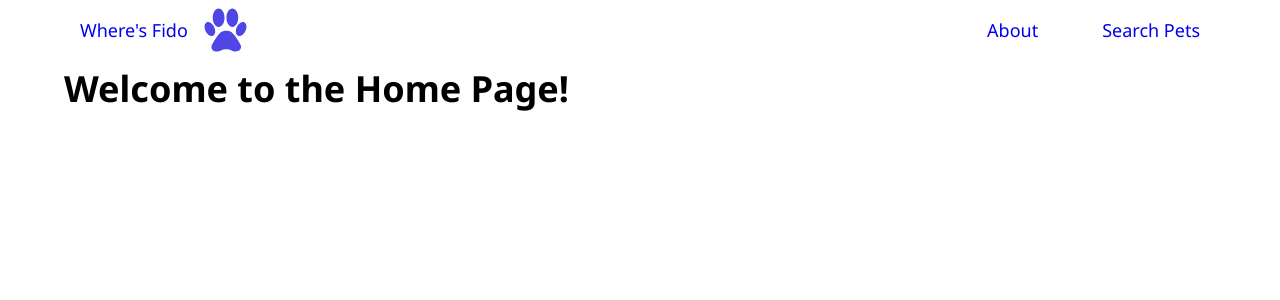
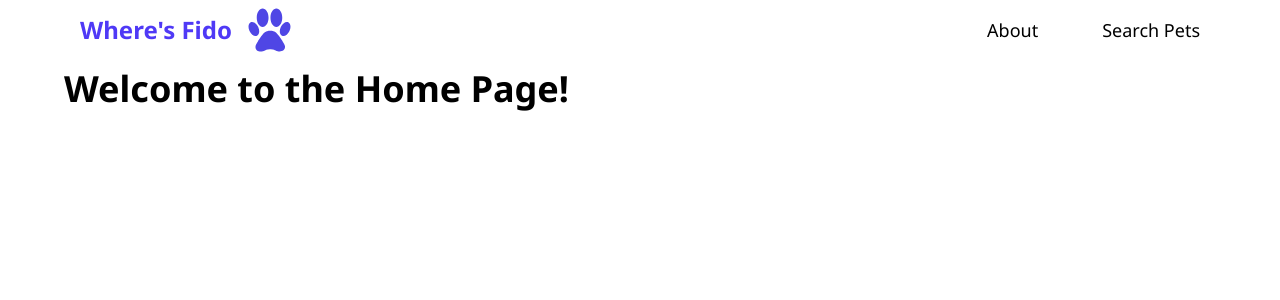
Before and after one commit to apcurran/wheres-fido-app, a React (Vite) app in the folder client/: page / in a window 1280 px wide. Shown: the top 300 px of the page. Built offline with nearby package versions, Linux system fonts and the light colour scheme; the HTML template or start-up script is replaced by a standard one.

Commit message:
Adjust logo font and color

```diff
--- a/client/src/components/navbar/Navbar.css
+++ b/client/src/components/navbar/Navbar.css
@@ -18,6 +18,7 @@
     a {
         display: inline-block;
         text-decoration: none;
+        color: inherit;
     }
 
     nav ul {
@@ -41,4 +42,10 @@
         padding-block: 0.5rem;
         padding-inline: 1rem;
     }
+
+    .logo span {
+        font-size: 1.5rem;
+        font-weight: bold;
+        color: var(--accent-color);
+    }
 }
--- a/client/src/index.css
+++ b/client/src/index.css
@@ -15,6 +15,8 @@
     --text-lg: 1.5rem;
     --text-xl: 2.25rem;
     --text-2xl: 3rem;
+
+    --accent-color: oklch(51.1% 0.262 276.966);
 }
 
 body {
```
